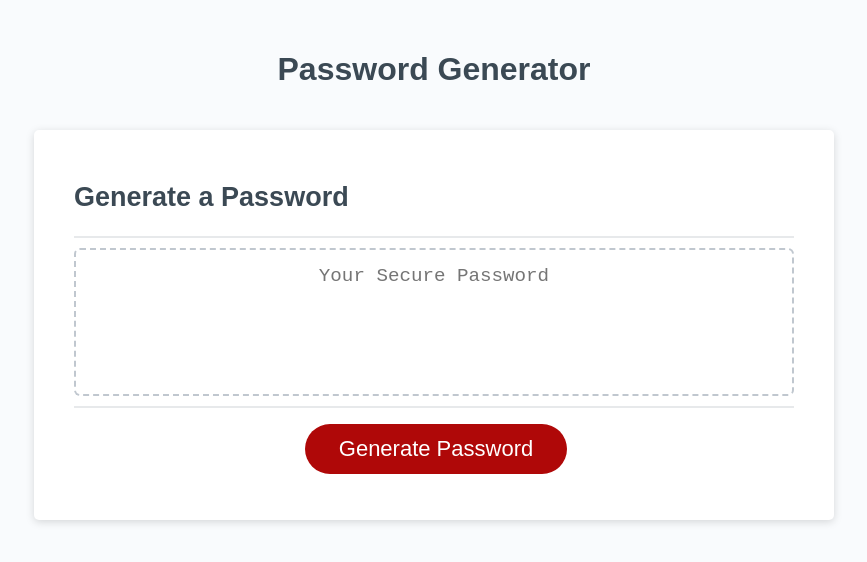
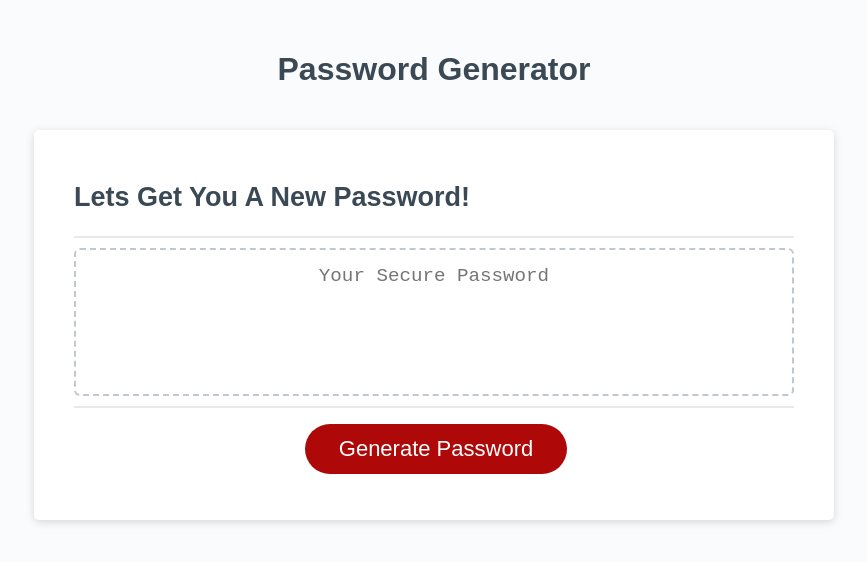
Before and after one commit to WilliamJ3795/my-password-generator, a plain HTML site: page develop/index.html in a window 1280 px wide. Shown: the whole page, without its empty margins (206-1073 px from the left). Drawn offline with Linux system fonts and the light colour scheme.

Commit message:
updated html/h2

```diff
--- a/develop/index.html
+++ b/develop/index.html
@@ -14,7 +14,7 @@
       </header>
       <div class="card">
         <div class="card-header">
-          <h2>Generate a Password</h2>
+          <h2>Lets Get You A New Password!</h2>
         </div>
         <div class="card-body">
           <textarea
```
